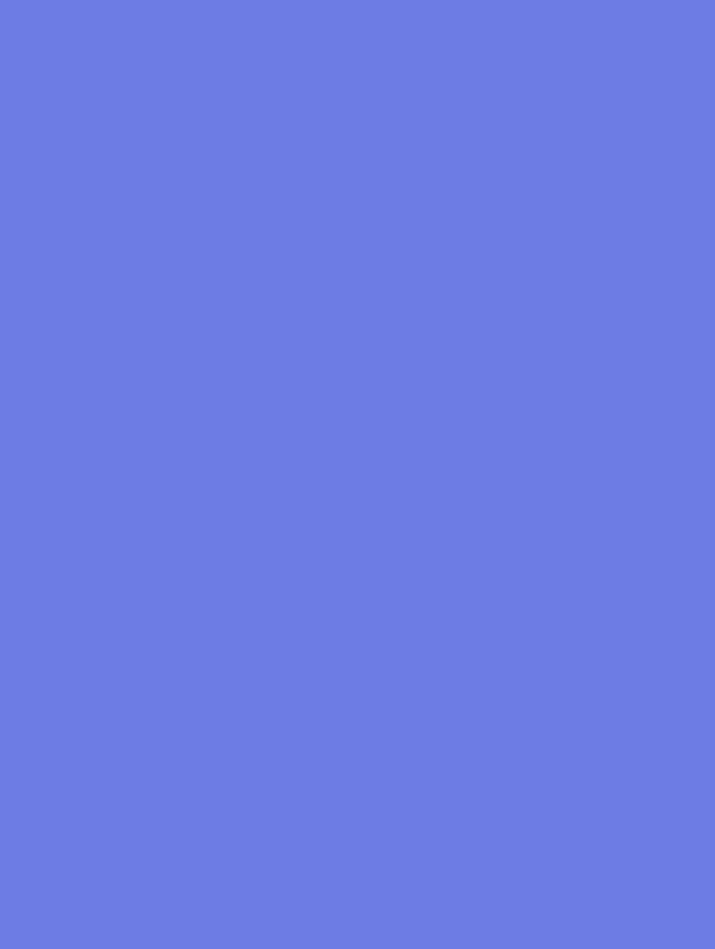
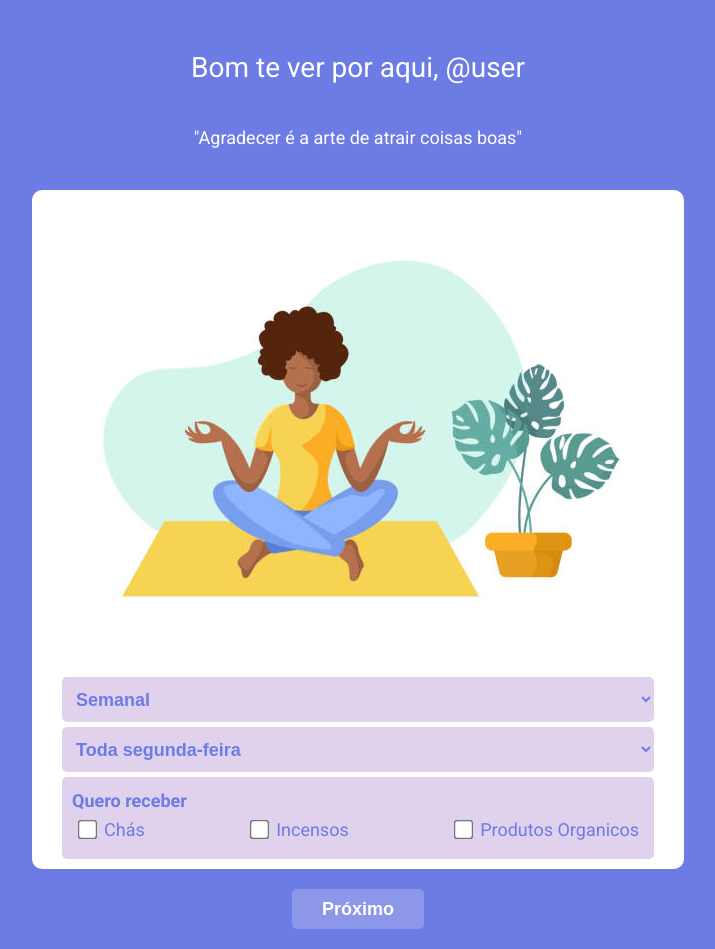
Before and after one commit to leoguzi/gratibox-front, a React (Create React App) app: page /form in a window 1280 px wide. Before the commit this address had no page. Shown: the whole page, without its empty margins (282-997 px from the left). Before the commit the page ends 800 px from the top, so only its background shows below. Built offline with nearby package versions, Linux system fonts and the light colour scheme.

Commit message:
implemented the first page of the form

```diff
--- a/src/App.js
+++ b/src/App.js
@@ -4,6 +4,7 @@ import Login from './pages/Login';
 import Main from './pages/Main';
 import SignUp from './pages/SignUp';
 import Signature from './pages/Signature';
+import SignatureForm from './pages/SignatureForm';
 
 export default function App() {
   return (
@@ -14,6 +15,7 @@ export default function App() {
         <Route path='/login' element={<Login />} />
         <Route path='/signup' element={<SignUp />} />
         <Route path='/signature' element={<Signature />} />
+        <Route path='/form' element={<SignatureForm />} />
       </Routes>
     </BrowserRouter>
   );
--- a/src/common/commonStyles.js
+++ b/src/common/commonStyles.js
@@ -78,6 +78,30 @@ const FormErrorMessage = styled.span`
   margin-bottom: 5px;
 `;
 
+const ContentContainer = styled.div`
+  display: flex;
+  flex-direction: column;
+  align-items: center;
+`;
+
+const SignatureInfoCard = styled.div`
+  display: flex;
+  flex-direction: column;
+  background-color: ${colors.color4};
+  padding: 0 20px 0 20px;
+  margin: 10px;
+  border-radius: 10px;
+  margin-bottom: 20px;
+  img {
+    display: block;
+    width: 100%;
+    border-radius: 10px;
+  }
+  span {
+    margin-bottom: 5px;
+  }
+`;
+
 export {
   TitleContainer,
   SmallButton,
@@ -86,4 +110,6 @@ export {
   StyledForm,
   StyledInput,
   FormErrorMessage,
+  ContentContainer,
+  SignatureInfoCard,
 };
--- a/src/globalStyles.js
+++ b/src/globalStyles.js
@@ -1,11 +1,11 @@
 const { createGlobalStyle } = require('styled-components');
 
 const colors = {
-  color0: '#6d7ce4',
-  color1: '#e63c80;',
-  color2: '#e0d1ed;',
-  color3: '#e5cdb3;',
-  color4: '#ffffff;',
+  color0: '#6D7CE4',
+  color1: '#E63C80;',
+  color2: '#E0D1ED;',
+  color3: '#E5CDB3;',
+  color4: '#FFFFFF;',
   color5: '#4D65A8',
   color6: '#8C97EA',
   color7: '#F8AFA6',
--- a/src/pages/Signature.js
+++ b/src/pages/Signature.js
@@ -1,13 +1,20 @@
 import styled from 'styled-components';
 import { useEffect, useState } from 'react';
+import { useNavigate } from 'react-router-dom';
 import { colors } from '../globalStyles';
-import { SmallButton, TitleContainer } from '../common/commonStyles';
+import {
+  SmallButton,
+  TitleContainer,
+  ContentContainer,
+  SignatureInfoCard,
+} from '../common/commonStyles';
 import weeklyImage from '../assets/image04.jpg';
 import monthlyImage from '../assets/image02.jpg';
 import signatureInfoImage from '../assets/image03.jpg';
 
 export default function Signature() {
   const [user, setUser] = useState({});
+  const navigate = useNavigate();
   useEffect(() => {
     setUser({ signature: false });
   }, []);
@@ -23,7 +30,7 @@ export default function Signature() {
         </h2>
       </TitleContainer>
       {user.signature ? (
-        <Container>
+        <ContentContainer>
           <SignatureInfoCard>
             <img src={signatureInfoImage} alt='Mulher meditando.' />
             <InfoLabel>
@@ -35,23 +42,23 @@ export default function Signature() {
             <InfoLabel>
               Proximas entregas: <Info>{}</Info>
             </InfoLabel>
-            <div>
-              <Product>Chás</Product>
-              <Product>Produtos organicos</Product>
-              <Product>Incensos</Product>
-            </div>
+            <ProductsContainer>
+              <span>Chás</span>
+              <span>Produtos organicos</span>
+              <span>Incensos</span>
+            </ProductsContainer>
           </SignatureInfoCard>
           <SmallButton>Avaliar Entregas</SmallButton>
-        </Container>
+        </ContentContainer>
       ) : (
-        <Container>
+        <ContentContainer>
           <SignatureOptionCard>
             <img src={weeklyImage} alt='Mulher meditando com plantas.' />
             <span>
               Você recebe um box por semana. Ideal para quem quer exercer a
               gratidão todos os dias.
             </span>
-            <SmallButton>Assinar</SmallButton>
+            <SmallButton onClick={() => navigate('/form')}>Assinar</SmallButton>
           </SignatureOptionCard>
           <SignatureOptionCard>
             <img src={monthlyImage} alt='Mulher meditando no quarto.' />
@@ -60,18 +67,14 @@ export default function Signature() {
               <br />
               Ideal para quem está começando agora.
             </span>
-            <SmallButton>Assinar</SmallButton>
+            <SmallButton onClick={() => navigate('/form')}>Assinar</SmallButton>
           </SignatureOptionCard>
-        </Container>
+        </ContentContainer>
       )}
     </>
   );
 }
-const Container = styled.div`
-  display: flex;
-  flex-direction: column;
-  align-items: center;
-`;
+
 const SignatureOptionCard = styled.div`
   display: flex;
   flex-direction: column;
@@ -95,37 +98,20 @@ const SignatureOptionCard = styled.div`
   }
 `;
 
-const SignatureInfoCard = styled.div`
+const ProductsContainer = styled.div`
+  width: 100%;
   display: flex;
-  flex-direction: column;
-  background-color: ${colors.color4};
-  padding: 0 20px 0 20px;
-  margin: 10px;
-  border-radius: 10px;
-  margin-bottom: 30px;
-  img {
-    display: block;
-    width: 100%;
-    border-radius: 10px;
+  justify-content: space-between;
+  margin: 20px 0 5px 0;
+
+  span {
+    color: ${colors.color8};
   }
-  div {
-    width: 100%;
-    display: flex;
-    justify-content: space-between;
-    margin: 20px 0 5px 0;
-  }
-  span {
-    margin-bottom: 5px;
-  }
-`;
-
-const Product = styled.span`
-  color: ${colors.color8};
 `;
 
 const InfoLabel = styled.span`
   color: ${colors.color0};
 `;
 const Info = styled.span`
-  color: ${colors.color8};
+  color: ${colors.color3};
 `;
--- /dev/null
+++ b/src/pages/SignatureForm.js
@@ -0,0 +1,171 @@
+import styled from 'styled-components';
+import { useState } from 'react';
+import {
+  TitleContainer,
+  ContentContainer,
+  SignatureInfoCard,
+  SmallButton,
+} from '../common/commonStyles';
+import { colors } from '../globalStyles';
+import formImage from '../assets/image03.jpg';
+
+export default function SignatureForm() {
+  const [formFields, setFormFields] = useState({
+    signatureType: 'weekly',
+    deliveryDay: 'monday',
+    tea: false,
+    incense: false,
+    organic_products: false,
+  });
+  return (
+    <>
+      <TitleContainer>
+        <h1>Bom te ver por aqui, @user</h1>
+        <h2>&quot;Agradecer é a arte de atrair coisas boas&quot;</h2>
+      </TitleContainer>
+      <ContentContainer>
+        <SignatureInfoCard>
+          <img src={formImage} alt='Mulher meditando.' />
+          <StyledSignatureForm>
+            <select
+              value={formFields.signatureType}
+              onChange={(e) => {
+                setFormFields({
+                  ...formFields,
+                  signatureType: e.target.value,
+                  deliveryDay:
+                    e.target.value === 'monthly' ? 'day 01' : 'monday',
+                });
+              }}
+            >
+              <option value='weekly'>Semanal</option>
+              <option value='monthly'>Mensal</option>
+            </select>
+
+            {formFields.signatureType === 'monthly' ? (
+              <select
+                value={formFields.deliveryDay}
+                onChange={(e) =>
+                  setFormFields({ ...formFields, deliveryDay: e.target.value })
+                }
+              >
+                <option value='day 01'>Todo dia 01</option>
+                <option value='day 10'>Todo dia 10</option>
+                <option value='day 20'>Todo dia 20</option>
+              </select>
+            ) : (
+              <select
+                value={formFields.deliveryDay}
+                onChange={(e) =>
+                  setFormFields({ ...formFields, deliveryDay: e.target.value })
+                }
+              >
+                <option value='monday'>Toda segunda-feira</option>
+                <option value='wednesday'>Toda quarta-feira</option>
+                <option value='friday'>Toda sexta-feira</option>
+              </select>
+            )}
+            <CheckBoxContainer>
+              <h1>Quero receber</h1>
+              <div>
+                <label>
+                  <input
+                    checked={formFields.tea}
+                    type='checkbox'
+                    onChange={() =>
+                      setFormFields({
+                        ...formFields,
+                        tea: !formFields.tea,
+                      })
+                    }
+                  />
+                  Chás
+                </label>
+                <label>
+                  <input
+                    checked={formFields.incense}
+                    type='checkbox'
+                    onChange={() =>
+                      setFormFields({
+                        ...formFields,
+                        incense: !formFields.incense,
+                      })
+                    }
+                  />
+                  Incensos
+                </label>
+                <label>
+                  <input
+                    checked={formFields.organic_products}
+                    type='checkbox'
+                    onChange={() =>
+                      setFormFields({
+                        ...formFields,
+                        organic_products: !formFields.organic_products,
+                      })
+                    }
+                  />
+                  Produtos Organicos
+                </label>
+              </div>
+            </CheckBoxContainer>
+          </StyledSignatureForm>
+        </SignatureInfoCard>
+        <SmallButton>Próximo</SmallButton>
+      </ContentContainer>
+    </>
+  );
+}
+
+const StyledSignatureForm = styled.form`
+  display: flex;
+  flex-direction: column;
+  width: 100%;
+  padding: 10px;
+  select {
+    padding: 0 10px;
+    height: 45px;
+    border: none;
+    border-radius: 5px;
+    margin-bottom: 5px;
+    font-size: 18px;
+    font-weight: bold;
+    color: ${colors.color0};
+    background-color: ${colors.color2};
+  }
+  option {
+    font-weight: bold;
+  }
+`;
+
+const CheckBoxContainer = styled.div`
+  padding: 10px;
+  background-color: ${colors.color2};
+  display: flex;
+  flex-direction: column;
+  border-radius: 5px;
+  h1 {
+    margin: 5px 0;
+    font-size: 18px;
+    font-weight: bold;
+    color: ${colors.color0};
+  }
+  div {
+    width: 100%;
+    display: flex;
+    justify-content: space-between;
+    flex-wrap: wrap;
+  }
+
+  label {
+    padding: 5px;
+    font-size: 18px;
+    margin-bottom: 5px;
+    color: ${colors.color0};
+  }
+
+  input[type='checkbox'] {
+    transform: scale(1.5);
+    margin-right: 10px;
+  }
+`;
```
Also changed, not shown: .eslintrc.json.
